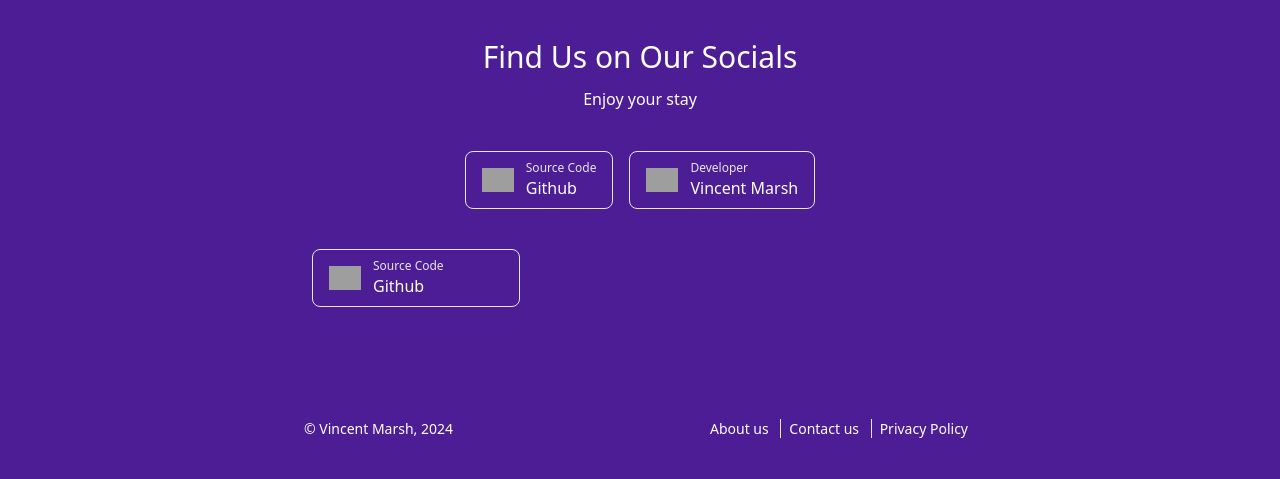
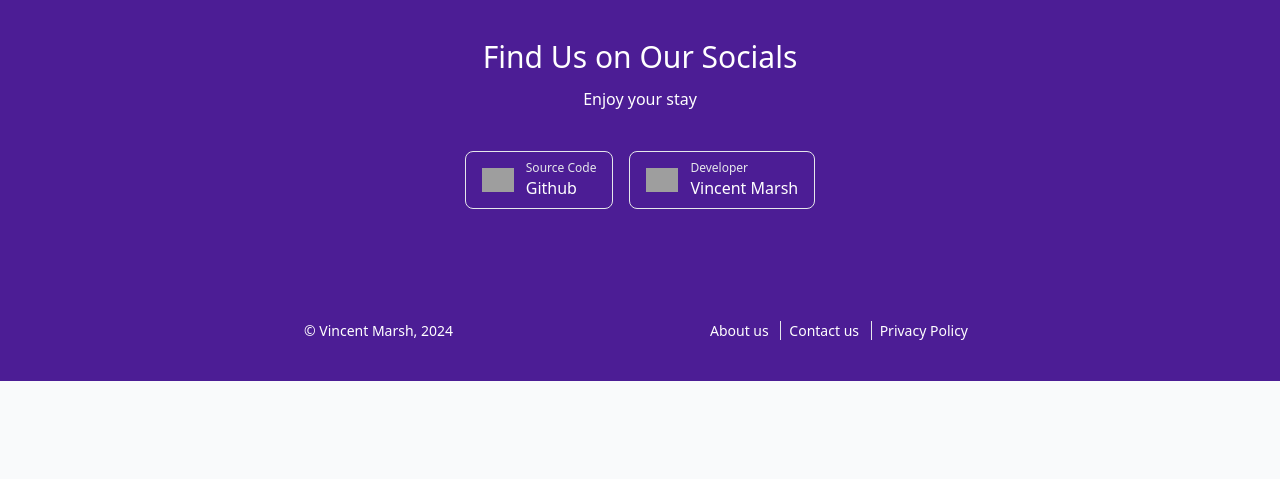
Before and after one commit to marshvin/Liftloft, a Flask app: page / in a window 1280 px wide. Shown: the part 2189-2668 px from the top of the page. After the commit the page ends 2570 px from the top, so only its background shows below. Run offline with Flask 3, Linux system fonts and the light colour scheme; parts of the project's set-up code (start-up, migrations or seed data) failed here and were passed over; grey boxes are pictures that could not be loaded.

Commit message:
Deployment

```diff
--- a/templates/index.html
+++ b/templates/index.html
@@ -246,19 +246,12 @@
                 </a>
             </div>
 
-                <a href="https://github.com/marshvin" target="_blank" class="flex items-center border w-12 rounded-lg px-4 py-2 w-52 mx-2">
-                    <img src="https://img.icons8.com/glyph-neue/64/github.png" alt="github" class="w-7 md:w-8">
-                    <div class="text-left ml-3">
-                        <p class='text-xs text-gray-200'>Source Code </p>
-                        <p class="text-sm md:text-base"> Github </p>
-                    </div>
-                </a>
 
         </div>
         <div class="mt-28 flex flex-col md:flex-row md:justify-between items-center text-sm text-white">
             <p class="order-2 md:order-1 mt-8 md:mt-0"> &copy; Vincent Marsh, 2024 </p>
             <div class="order-1 md:order-2">
-                <span class="px-2">About us</span>
+                <a href="https://www.linkedin.com/in/vincent-marsh-12b093222/"><span class="px-2">About us</span></a>
                 <span class="px-2 border-l">Contact us</span>
                 <span class="px-2 border-l">Privacy Policy</span>
             </div>
```
